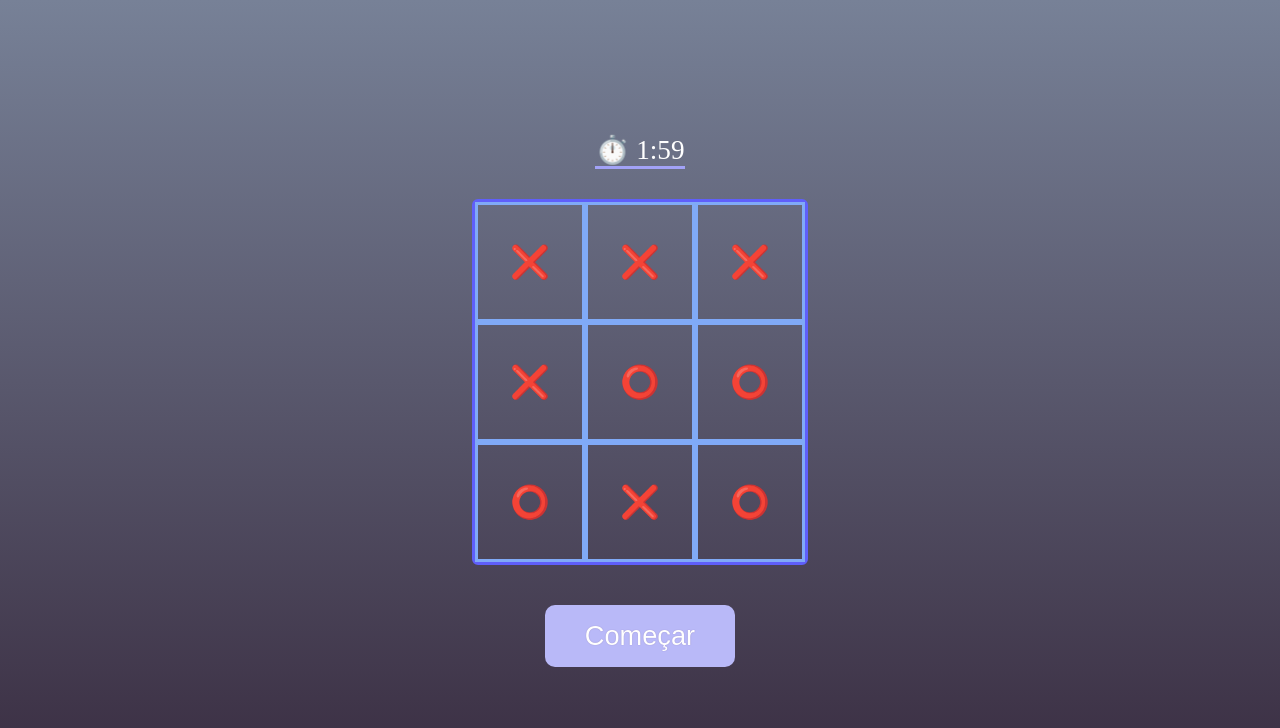
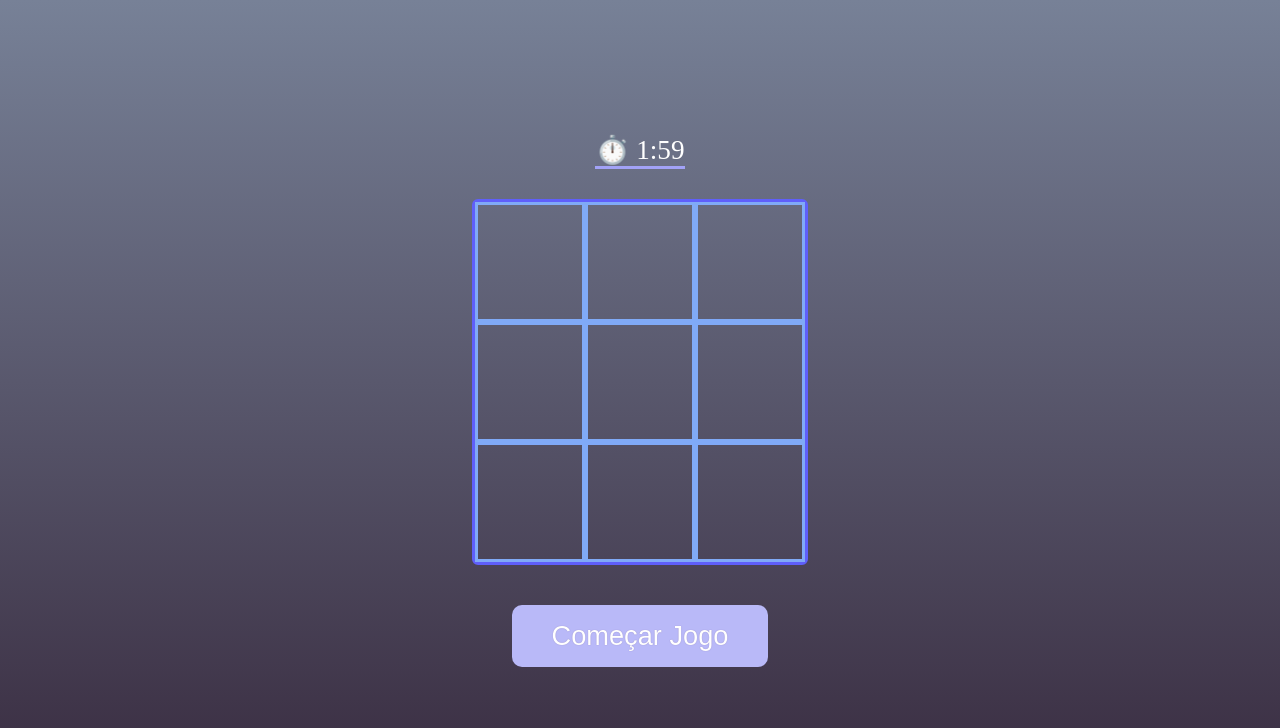
Before and after one commit to SantV7/jogo-da-velha, a React (Vite) app: page / in a window 1280 px wide. Shown: the top 728 px of the page. Built offline with nearby package versions, Linux system fonts and the light colour scheme.

Commit message:
Fineshed to today

```diff
--- a/src/App.jsx
+++ b/src/App.jsx
@@ -2,13 +2,14 @@ import { useEffect, useState } from 'react'
 import './index.css'
 
 function App() {
+  const [board, setBoard] = useState(Array(9).fill(null))
+  const [isXNext, setIsXNext] = useState(true)
   const [isActive, setIsActive] = useState(false)
   const [minutes, setMinutes] = useState(1)
   const [seconds, setSeconds] = useState(59)
 
   useEffect(() => {
     let interval = null
-
     if (isActive) {
       interval = setInterval(() => {
         if (seconds > 0) {
@@ -21,12 +22,23 @@ function App() {
         }
       }, 1000)
     }
-
     return () => clearInterval(interval)
   }, [isActive, seconds, minutes])
 
+  const handleClick = (index) => {
+    if (!isActive || board[index]) return
+
+    const newBoard = [...board]
+    newBoard[index] = isXNext ? '❌' : '⭕'
+    setBoard(newBoard)
+    setIsXNext(!isXNext)
+  }
+
   const startTimer = () => {
+    setBoard(Array(9).fill(null))
     setIsActive(true)
+    setMinutes(1)
+    setSeconds(59)
   }
 
   return (
@@ -38,19 +50,22 @@ function App() {
       </div>
 
       <main id='container'>
-        <div className='square'>❌</div>
-        <div className='square'>❌</div>
-        <div className='square'>❌</div>
-        <div className='square'>❌</div>
-        <div className='square'>⭕</div>
-        <div className='square'>⭕</div>
-        <div className='square'>⭕</div>
-        <div className='square'>❌</div>
-        <div className='square'>⭕</div>
+        {board.map((value, i) => (
+          <div
+            key={i}
+            className='square'
+            onClick={() => handleClick(i)}
+            style={{ cursor: isActive ? 'pointer' : 'not-allowed' }}
+          >
+            {value}
+          </div>
+        ))}
       </main>
 
       <div className="center_btn">
-        <button onClick={startTimer}>Começar</button>
+        <button onClick={startTimer}>
+          {isActive ? 'Reiniciar' : 'Começar Jogo'}
+        </button>
       </div>
     </>
   )
```
